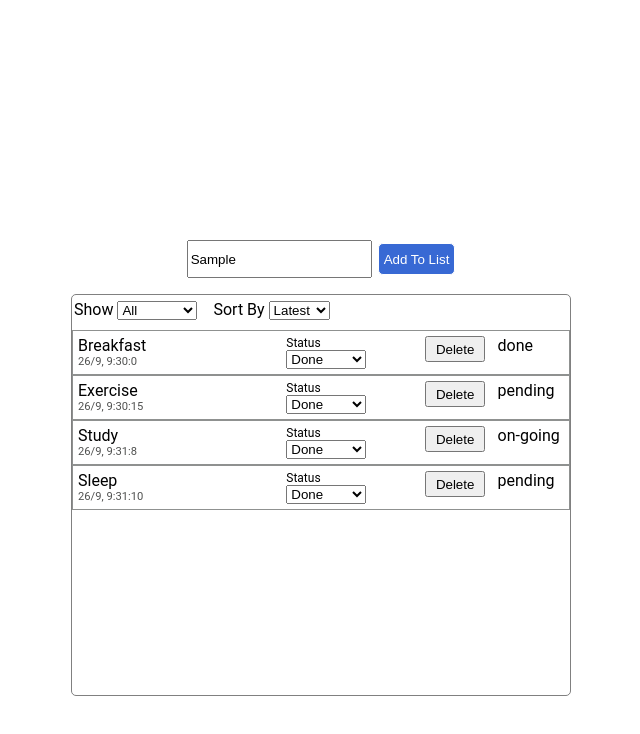
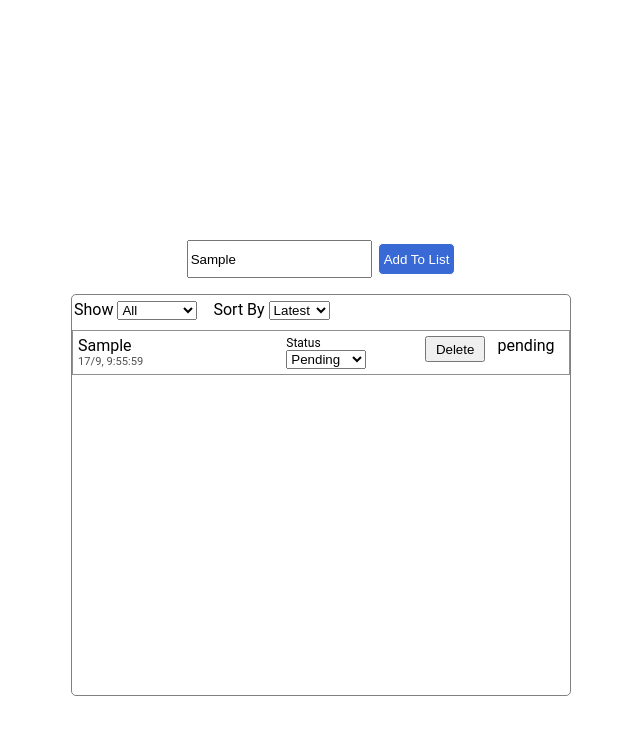
Before and after one commit to yourgotocoder/mean-section-a, an Angular app: page / in a window 1280 px wide. Both pictures are taken after typing "Sample" into the empty fields and a click on the button "Add To List". Shown: the top 734 px of the page, without its empty margins (319-959 px from the left). Built offline with nearby package versions, Linux system fonts and the light colour scheme.

Commit message:
Solution

```diff
--- a/src/app/app.module.ts
+++ b/src/app/app.module.ts
@@ -7,6 +7,7 @@ import { CalculatorComponent } from './calculator/calculator.component';
 import { TodoComponent } from './todo/todo.component';
 import { TodoAddComponent } from './todo/todo-add/todo-add.component';
 import { TodoListComponent } from './todo/todo-list/todo-list.component';
+import { FormsModule } from '@angular/forms';
 
 @NgModule({
   declarations: [
@@ -18,7 +19,8 @@ import { TodoListComponent } from './todo/todo-list/todo-list.component';
   ],
   imports: [
     BrowserModule,
-    AppRoutingModule
+    AppRoutingModule,
+    FormsModule
   ],
   providers: [],
   bootstrap: [AppComponent]
--- a/src/app/todo/todo-add/todo-add.component.html
+++ b/src/app/todo/todo-add/todo-add.component.html
@@ -1,8 +1,8 @@
 <div class="todo-add-item">
   <div>
-    <input type="text" id="todo-input" placeholder="Todo Item">
+    <input type="text" id="todo-input" placeholder="Todo Item" [(ngModel)]="todoItemValue">
   </div>
   <div>
-    <button>Add To List</button>
+    <button (click)="addTodoHandler()">Add To List</button>
   </div>
 </div>
--- a/src/app/todo/todo-add/todo-add.component.ts
+++ b/src/app/todo/todo-add/todo-add.component.ts
@@ -1,4 +1,5 @@
-import { Component, OnInit } from '@angular/core';
+import { Component, EventEmitter, OnInit, Output } from '@angular/core';
+import Todo from 'src/app/model/Todo.model';
 
 @Component({
   selector: 'app-todo-add',
@@ -7,9 +8,19 @@ import { Component, OnInit } from '@angular/core';
 })
 export class TodoAddComponent implements OnInit {
 
+  @Output() todoAddEvent = new EventEmitter();
+
+  todoItemValue: string = '';
+
   constructor() { }
 
   ngOnInit(): void {
   }
 
+  addTodoHandler = () => {
+    const newTodoItem: Todo = {title: this.todoItemValue, status: 'pending', date: new Date()}
+    this.todoAddEvent.emit(newTodoItem);
+    console.log(newTodoItem)
+  }
+
 }
--- a/src/app/todo/todo-list/todo-list.component.html
+++ b/src/app/todo/todo-list/todo-list.component.html
@@ -3,7 +3,7 @@
   <div class="todo-list-actions">
     <div>
       <label for="status">Show {{ " " }}</label>
-      <select name="status" id="status">
+      <select name="status" id="status" (change)="setViewByStatus($event)">
         <option value="all">All</option>
         <option value="done">Done</option>
         <option value="pending">Pending</option>
@@ -13,7 +13,7 @@
 
     <div>
       <label for="status">Sort By {{ " " }}</label>
-      <select name="status" id="status">
+      <select name="status" id="status" (change)="setViewByLatest($event)">
         <option value="latest">Latest</option>
         <option value="oldest">Oldest</option>
       </select>
@@ -21,7 +21,7 @@
   </div>
 
   <!-- Display items -->
-  <div *ngFor="let todoItem of dummyData" class="todo-item">
+  <div *ngFor="let todoItem of getTodoList();let indexOfItem = index" class="todo-item">
     <div class="todo-item-title">
       {{ todoItem.title }}
       <span class="todo-item-date"
@@ -34,13 +34,13 @@
     <div class="todo-item-select-status">
       <label for="status">Status</label>
       <br />
-      <select name="status" id="status">
+      <select name="status" id="status" (change)="changeItemStatus($event, indexOfItem)" [value]="todoItem.status">
         <option value="done">Done</option>
         <option value="pending">Pending</option>
         <option value="on-going">On-Going</option>
       </select>
     </div>
-    <button class="todo-item-delete">Delete</button>
+    <button class="todo-item-delete" (click)="deleteItem(indexOfItem)">Delete</button>
     <span class="todo-item-status">{{ todoItem.status }}</span>
   </div>
 </div>
--- a/src/app/todo/todo-list/todo-list.component.ts
+++ b/src/app/todo/todo-list/todo-list.component.ts
@@ -1,4 +1,5 @@
-import { Component, OnInit } from '@angular/core';
+import { Component, EventEmitter, Input, OnInit, Output } from '@angular/core';
+import Todo, { TodoStatus } from 'src/app/model/Todo.model';
 
 @Component({
   selector: 'app-todo-list',
@@ -10,31 +11,64 @@ export class TodoListComponent implements OnInit {
 
   ngOnInit(): void {}
 
-  dummyData: any[] = [
-    {
-      title: 'Breakfast',
-      status: 'done',
-      date: new Date('Mon Sep 26 2022 15:00:00 GMT+0530 (India Standard Time)'),
-    },
-    {
-      title: 'Exercise',
-      status: 'pending',
-      date: new Date('Mon Sep 26 2022 15:00:15 GMT+0530 (India Standard Time)'),
-    },
-    {
-      title: 'Study',
-      status: 'on-going',
-      date: new Date('Mon Sep 26 2022 15:01:08 GMT+0530 (India Standard Time)'),
-    },
-    {
-      title: 'Sleep',
-      status: 'pending',
-      date: new Date('Mon Sep 26 2022 15:01:10 GMT+0530 (India Standard Time)'),
-    },
-  ];
+  @Input() todoList: Todo[] = [];
+  @Output() deleteTodoItemEvent: EventEmitter<number> = new EventEmitter();
+  @Output() changeTodoItemStatusEvent: EventEmitter<{
+    status: TodoStatus;
+    index: number;
+  }> = new EventEmitter();
 
   formatDate = (date: Date): string => {
     const dateToFormat = new Date(date);
-    return `${dateToFormat.getDate()}/${dateToFormat.getMonth() + 1}, ${dateToFormat.getHours()}:${dateToFormat.getMinutes()}:${dateToFormat.getSeconds()}`;
-  }
+    return `${dateToFormat.getDate()}/${
+      dateToFormat.getMonth() + 1
+    }, ${dateToFormat.getHours()}:${dateToFormat.getMinutes()}:${dateToFormat.getSeconds()}`;
+  };
+
+  sort: string = 'latest';
+  show: string = 'all';
+
+  getTodoList = (): Todo[] => {
+    let list: Todo[] = [];
+    if (this.show === 'all') {
+      list = this.todoList;
+    } else if (this.show === 'pending') {
+      list = this.todoList.filter((item) => item.status === 'pending');
+    } else if (this.show === 'on-going') {
+      list = this.todoList.filter((item) => item.status === 'on-going');
+    } else if (this.show === 'done') {
+      list = this.todoList.filter((item) => item.status === 'done');
+    }
+
+    if (this.sort === 'latest') {
+      list = list.sort((a, b) => {
+        return new Date(b.date).valueOf() - new Date(a.date).valueOf();
+      });
+    } else if (this.sort === 'oldest') {
+      list = list.sort((a, b) => {
+        return new Date(a.date).valueOf() - new Date(b.date).valueOf();
+      });
+    }
+    return list;
+  };
+
+  changeItemStatus = (status: Event, index: number) => {
+    console.log(index, (status.target as HTMLSelectElement).value);
+    const statusValue = (status.target as HTMLSelectElement).value;
+    this.changeTodoItemStatusEvent.emit({ status: statusValue as TodoStatus, index})
+  };
+
+  sortItemsByDate = (list: Todo[]) => {};
+
+  setViewByStatus = (event: Event) => {
+    this.show = (event.target as HTMLSelectElement).value;
+  };
+
+  setViewByLatest = (event: Event) => {
+    this.sort = (event.target as HTMLSelectElement).value;
+  };
+
+  deleteItem = (indexOfItem: number) => {
+    this.deleteTodoItemEvent.emit(indexOfItem);
+  };
 }
--- a/src/app/todo/todo.component.html
+++ b/src/app/todo/todo.component.html
@@ -1,4 +1,8 @@
 <div class="todo-main">
-  <app-todo-add></app-todo-add>
-  <app-todo-list></app-todo-list>
+  <app-todo-add (todoAddEvent)="addToTodo($event)"></app-todo-add>
+  <app-todo-list
+    [todoList]="todoList"
+    (deleteTodoItemEvent)="deleteTodoItemHandler($event)"
+    (changeTodoItemStatusEvent)="changeTodoItemStatusHandler($event)"
+  ></app-todo-list>
 </div>
--- a/src/app/todo/todo.component.ts
+++ b/src/app/todo/todo.component.ts
@@ -1,15 +1,30 @@
 import { Component, OnInit } from '@angular/core';
+import Todo, { TodoStatus } from '../model/Todo.model';
 
 @Component({
   selector: 'app-todo',
   templateUrl: './todo.component.html',
-  styleUrls: ['./todo.component.css']
+  styleUrls: ['./todo.component.css'],
 })
 export class TodoComponent implements OnInit {
+  constructor() {}
 
-  constructor() { }
+  ngOnInit(): void {}
 
-  ngOnInit(): void {
+  todoList: Todo[] = [];
+
+  addToTodo = (todoItem: Todo) => {
+    this.todoList.push(todoItem);
+  };
+
+  //
+  changeTodoItemStatusHandler = (changeEvent: {status: TodoStatus, index: number}) => {
+    const newList = [...this.todoList];
+    newList[changeEvent.index].status = changeEvent.status;
+    this.todoList = newList;
   }
 
+  deleteTodoItemHandler = (index: number) => {
+    this.todoList.splice(index, 1)
+  }
 }
```
Also changed, not shown: src/app/model/Todo.model.ts (added, +7 -0 lines).
